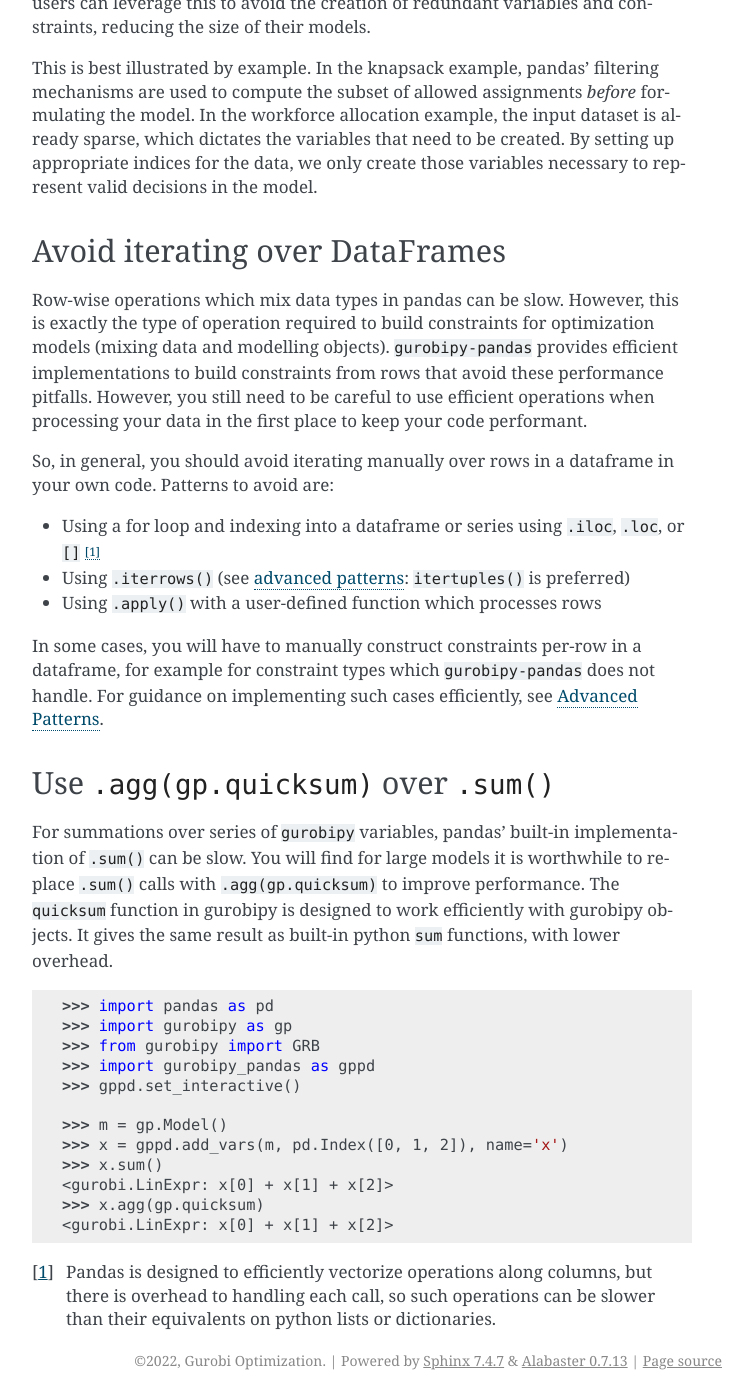
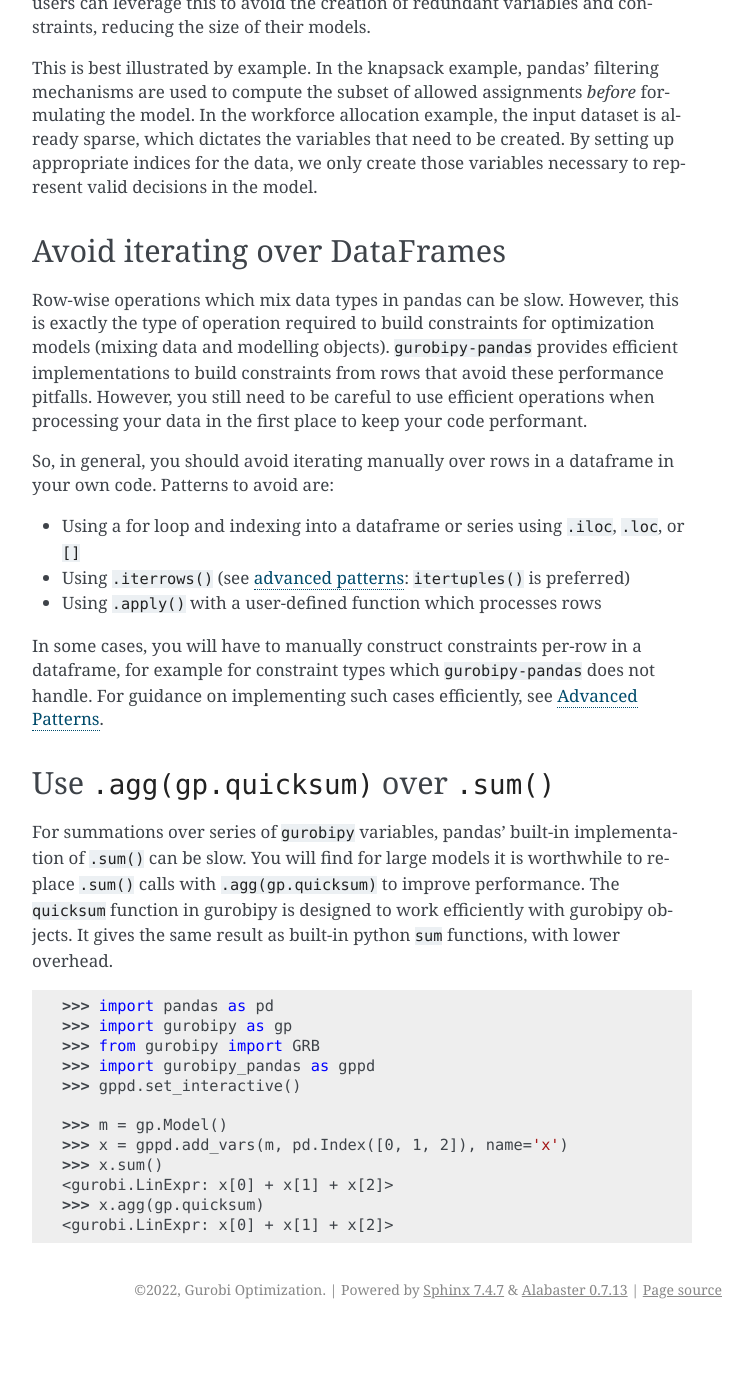
Before and after one commit to Gurobi/gurobipy-pandas, a Sphinx documentation site: the page built from docs/source/performance.rst, in a window 1280 px wide and 1400 px high, scrolled down 648 px. Shown: the whole window, without its empty margins (388-1141 px from the left). Built offline with Sphinx 7.4.7, drawn with Linux system fonts in a browser that asks for light colours; pages that are not in the unit, such as notebooks, are missing from menus; after the commit the page ends 1977 px from its top, so only the background shows below that.

```diff
--- a/docs/source/performance.rst
+++ b/docs/source/performance.rst
@@ -50,7 +50,3 @@ For summations over series of ``gurobipy`` variables, pandas' built-in implement
     <gurobi.LinExpr: x[0] + x[1] + x[2]>
     >>> x.agg(gp.quicksum)
     <gurobi.LinExpr: x[0] + x[1] + x[2]>
-
-.. rubric::Footnotes
-
-.. [#f1] Pandas is designed to efficiently vectorize operations along columns, but there is overhead to handling each call, so such operations can be slower than their equivalents on python lists or dictionaries.
```
Also changed, not shown: other parts of docs/source/performance.rst (+1 -1 lines).
